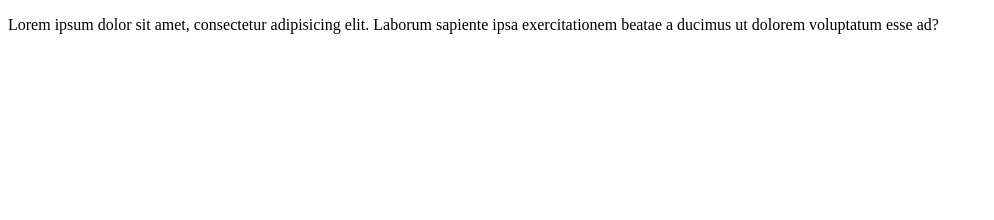
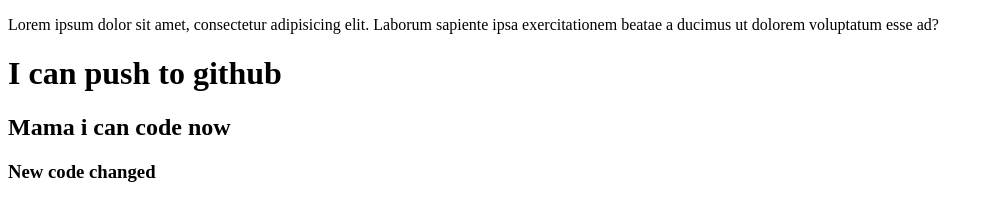
Before and after one commit to daasojib/my-second-repo, a plain HTML site: page index.html in a window 1280 px wide. Shown: the whole page, without its empty margins (0-994 px from the left). Drawn offline with Linux system fonts and the light colour scheme.

Commit message:
added header

```diff
--- a/index.html
+++ b/index.html
@@ -8,5 +8,8 @@
 </head>
 <body>
           <p>Lorem ipsum dolor sit amet, consectetur adipisicing elit. Laborum sapiente ipsa exercitationem beatae a ducimus ut dolorem voluptatum esse ad?</p>
+          <h1>I can push to github</h1>
+          <h2>Mama i can code now</h2>
+          <h3>New code changed</h3>
 </body>
 </html>
```
